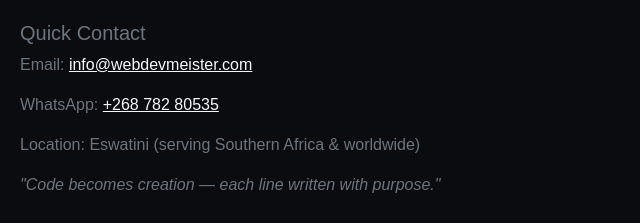
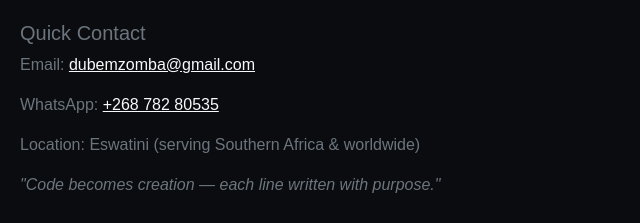
Before and after one commit to Mzomba/Business-webpage, a plain HTML site: page index.html in a window 1280 px wide. Shown: the part 1675-1898 px from the top of the page, 632-1272 px from the left. Drawn offline with nearby package versions, Linux system fonts and the light colour scheme.

Commit message:
updataed contacts

```diff
--- a/index.html
+++ b/index.html
@@ -179,7 +179,7 @@
           </div>
           <div class="col-md-6 text-secondary">
             <h5>Quick Contact</h5>
-            <p>Email: <a href="mailto:info@webdevmeister.com" class="text-light">info@webdevmeister.com</a></p>
+            <p>Email: <a href="mailto:dubemzomba@gmail.com" class="text-light">dubemzomba@gmail.com</a></p>
             <p>WhatsApp: <a href="https://wa.me/26878280535" class="text-light">+268 782 80535</a></p>
             <p>Location: Eswatini (serving Southern Africa & worldwide)</p>
             <p><em>"Code becomes creation — each line written with purpose."</em></p>
```
